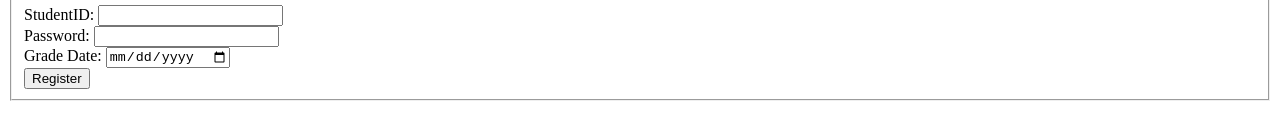
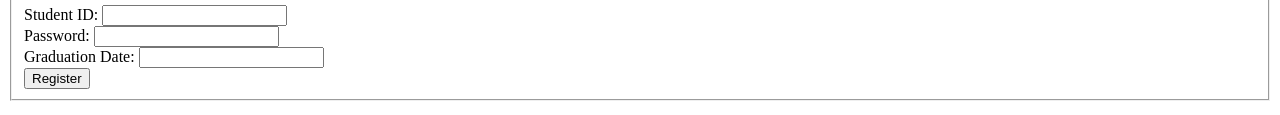
Before and after one commit to srishty-dhawan/final-assignment, a plain HTML site: page index.html in a window 1280 px wide. Shown: the part 257-372 px from the top of the page. Drawn offline with nearby package versions, Linux system fonts and the light colour scheme.

Commit message:
first commit

```diff
--- a/index.html
+++ b/index.html
@@ -23,8 +23,8 @@
         <form action="/register" method="post">
             <fieldset>
                 <div>
-                    <label for="username">StudentID: </label>
-                    <input id="username" name="username" type="text">
+                    <label for="studentID">Student ID: </label>
+                    <input id="studentID" name="studentID">
                 </div>
                 <div>
                     <label for="password">Password: </label>
@@ -32,8 +32,8 @@
                 </div>
 
                 <div>
-                    <label for="dateOfBirth">Grade Date: </label>
-                    <input id="dateOfBirth" name="dateOfBirth" type="date">
+                    <label for="gradDate">Graduation Date: </label>
+                    <input id="gradDate" name="gradDate">
                 </div>
                 <div>
                     <input type="submit" value="Register">
@@ -45,7 +45,7 @@
     <table id="userInfo">
         <thead>
             <tr>
-                <th data-order="alphabetical">StudentID</th>
+                <th data-order="id">StudentID</th>
                 <th data-order="number">Password Length</th>
                 <th data-order="date">Grade Date</th>
             </tr>
--- a/js/validation.js
+++ b/js/validation.js
@@ -3,9 +3,9 @@ $(document).ready(function(){
     let passwordValid = false;
     let dateOfBirthValid = false;
 
-    let $username = $('input[name="username"]');
+    let $username = $('input[name="studentID"]');
     let $password = $('input[name="password"]');
-    let $dateOfBirth = $('input[name="dateOfBirth"]');
+    let $dateOfBirth = $('input[name="gradDate"]');
        $username.on('change', function(e){
         var pattern = /^[A-Z]/;
         usernameValid =  pattern.test(this.value)
@@ -30,7 +30,7 @@ $(document).ready(function(){
 
         if (usernameValid && passwordValid && dateOfBirthValid){
 
-            $('tbody').append(`<tr><td>${$('#username').val()}</td><td>${$('#password').val().length}</td><td>${$('#dateOfBirth').val()}</td></tr>`)
+            $('tbody').append(`<tr><td>${$('#studentID').val()}</td><td>${$('#password').val().length}</td><td>${$('#gradDate').val()}</td></tr>`)
             $('th').removeClass('ascending descending'); //new row added, so the table isn't sorted anymore
         }
     });
```
